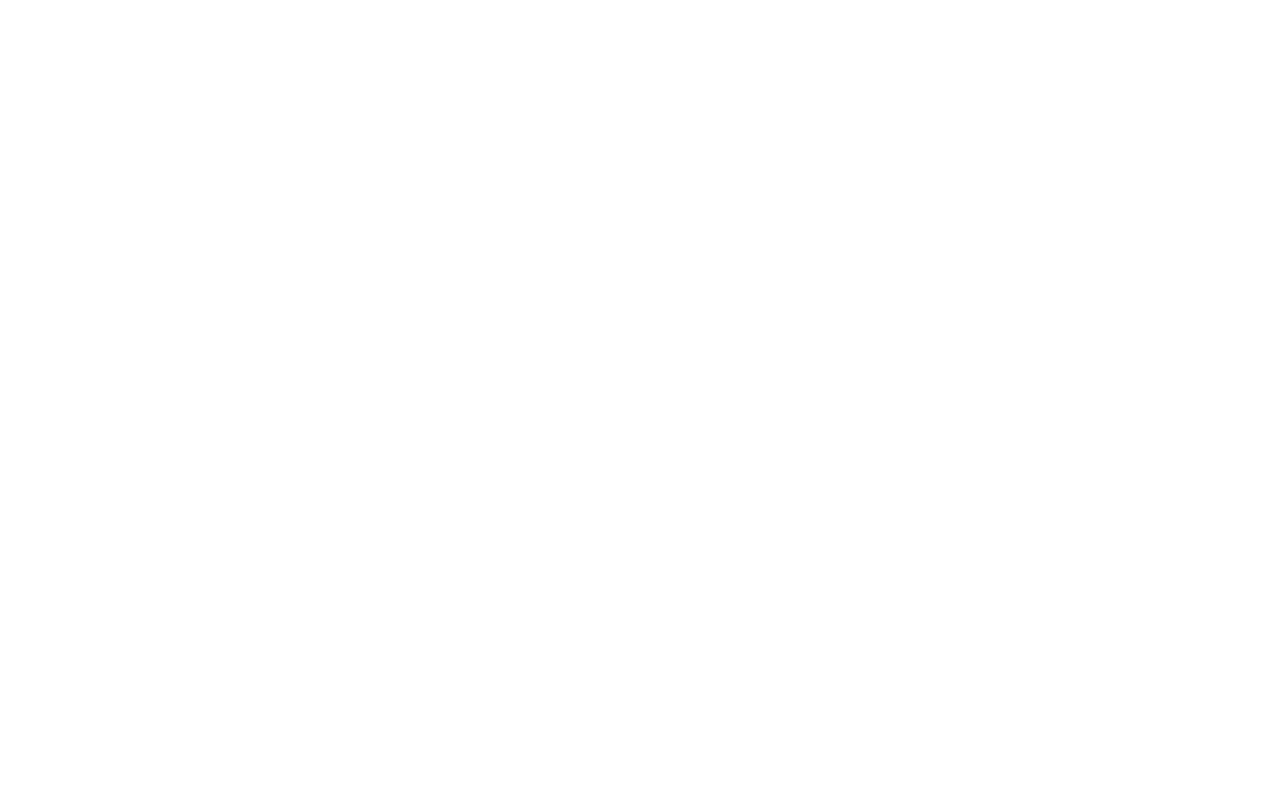
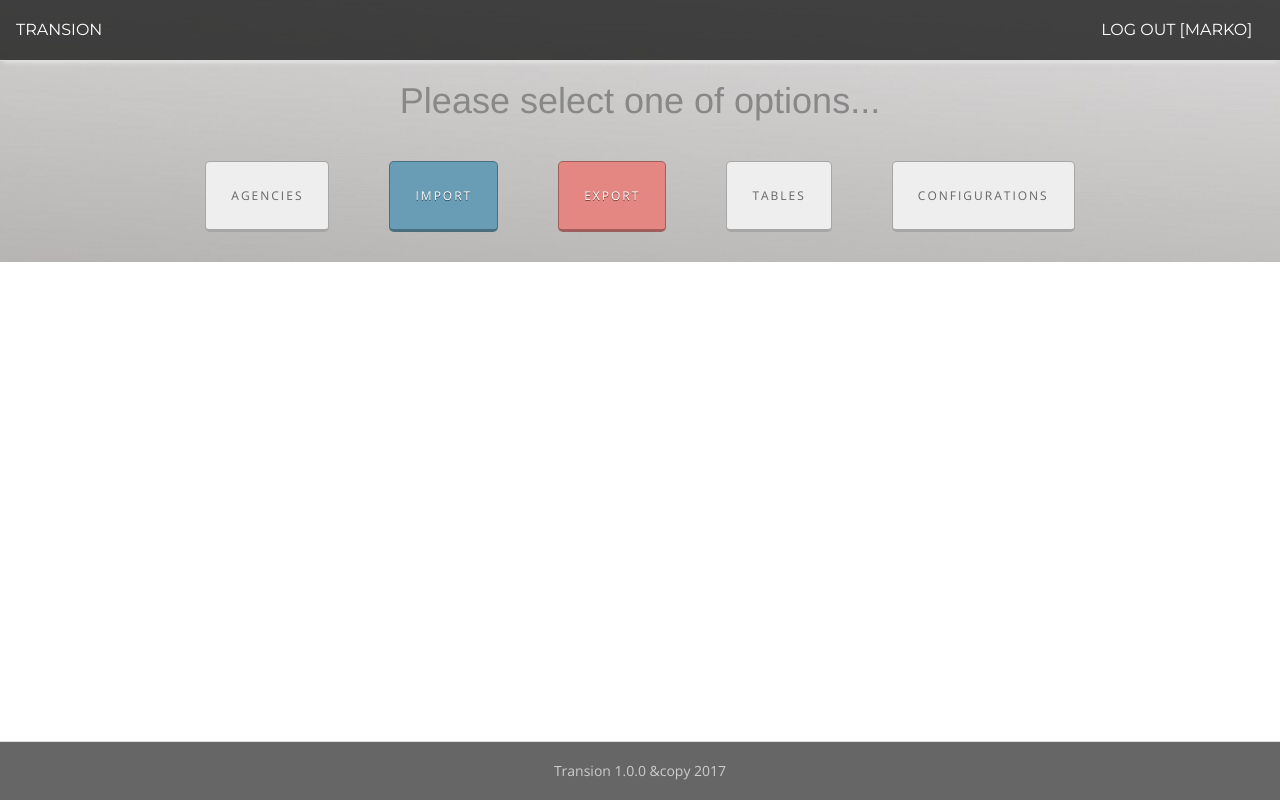
Before and after one commit to DejanUrosevic/transion-react, a React (Create React App) app in the folder transion-react/: page /home in a window 1280 px wide. Built offline with nearby package versions, Linux system fonts and the light colour scheme; a web font is replaced by a local one.

Commit message:
Put jwt in localStorage, get username and roles from server. Setup animation when click on button on homepage.

```diff
--- a/transion-react/package.json
+++ b/transion-react/package.json
@@ -7,6 +7,7 @@
     "history": "^1.17.0",
     "prop-types": "^15.6.0",
     "react": "^16.0.0",
+    "react-devtools": "^2.5.2",
     "react-dom": "^16.0.0",
     "react-redux": "^5.0.6",
     "react-router": "^4.2.0",
--- a/transion-react/src/App.js
+++ b/transion-react/src/App.js
@@ -1,11 +1,13 @@
 import React, { Component } from 'react';
 import { Route } from 'react-router-dom';
 import LoginPage from './component/pages/LoginPages';
+import HomePage from './component/pages/HomePage';
 
 
 const App = () => (
   <div>
-    <Route path = "/" exact component={LoginPage} />
+    <Route path = "/" exact component = {LoginPage} />
+    <Route path = "/home" exact component = {HomePage} />
   </div>
 );
 
--- a/transion-react/src/action/action.js
+++ b/transion-react/src/action/action.js
@@ -1,5 +1,5 @@
 import { USER_LOGGED_IN } from '../types';
-import api from '../api';
+import api from '../api/user-api';
 
 export const userLoggedIn = (user) => ({
     type: USER_LOGGED_IN,
--- a/transion-react/src/api.js
+++ /dev/null
@@ -1,11 +0,0 @@
-import axios from 'axios';
-
-export default {
-    user: {
-        login: (user) =>
-            axios.post('http://localhost:8080/login', { "username": user.username, "password":user.password }).
-            then(
-                res => res.data
-            )
-    }
-}
--- /dev/null
+++ b/transion-react/src/api/user-api.js
@@ -0,0 +1,14 @@
+import axios from 'axios';
+
+var self = this;
+
+export default {
+    user: {
+        login: (user) =>
+            axios.post('http://localhost:8080/login', { "username": user.username, "password":user.password })
+            .then(function(response){
+                localStorage.setItem("token", response.headers.authorization);
+                return response.data;
+            })
+    }
+}
--- /dev/null
+++ b/transion-react/src/component/footer.js
@@ -0,0 +1,12 @@
+import React from 'react';
+
+const Footer = () => {
+    return (
+        <nav className="navbar navbar-default navbar-fixed-bottom footer">
+            <span className="copyright"> <span styles="{{color:#42cbf4;}}">Transion 1.0.0 </span> &copy 2017</span>
+        </nav>
+    );
+};
+
+
+export default Footer;
--- /dev/null
+++ b/transion-react/src/component/header.js
@@ -0,0 +1,18 @@
+import React from 'react';
+
+const Header = () => {
+    return (
+        <nav className="main-nav-outer" id="navbarPopup">
+            <div className="navbar-collapse collapse">
+                <ul className="nav navbar-nav navbar-left main-nav">
+                    <li styles="{{font-size: 26px;}}"> <span id="logoText" styles="{{color:#42cbf4;}}">Transion </span></li>
+                </ul>
+                <ul className="nav navbar-nav navbar-right main-nav">
+                    <li styles="{{font-size: 18px;}}">Log out [Marko] <i className="fa fa-sign-out" aria-hidden="true"></i> </li>
+                </ul>
+            </div>
+        </nav>
+    )
+};
+
+export default Header;
--- a/transion-react/src/component/messages/LoginError.js
+++ b/transion-react/src/component/messages/LoginError.js
@@ -1,10 +1,13 @@
 import React from 'react'
 import PropTypes from 'prop-types'
 
-const LoginError = ({ text }) =>
-    <span>
-        <p styles="{{ color:'red' }}">{text}</p>
-    </span>
+const LoginError = ({ text }) =>{
+    return (
+        <span>
+            <p styles="{{ color:'red' }}">{text}</p>
+        </span>
+    )
+}
 
 LoginError.propTypes = {
     text: PropTypes.string.isRequireds
--- /dev/null
+++ b/transion-react/src/component/pages/HomePage.js
@@ -0,0 +1,99 @@
+import React, { Component } from 'react';
+import Header from '../header';
+import Footer from '../footer';
+
+
+class HomePage extends React.Component {
+
+    constructor(props){
+        super(props);
+        this.showAgencies = this.showAgencies.bind(this);
+        this.showImports = this.showImports.bind(this);
+        this.state = {
+            agenciesButtonStyle : {},
+            importsButtonStyle: {},
+            hr1Style: {display:'none'},
+            agenciesStyle: {display:'none'},
+            importsStyle: {display:'none'}
+        };
+    }
+
+    componendDidMount(){
+        console.log("Mounted");
+    }
+
+    showAgencies = (e) => {
+        this.setState({
+            agenciesButtonStyle: {padding: '40px', backgroundColor: '#CCC', borderColor: 'rgba(0,0,0,0.9)'},
+            importsButtonStyle: {padding: '30px 30px', backgroundColor: '#699DB6', borderColor: 'rgba(0,0,0,0.3)'},
+            hr1Style: {display: 'block'},
+            agenciesStyle: {display: 'block'},
+            importsStyle: {display: 'none'}
+        });
+    };
+
+    showImports = (e) => {
+        this.setState({
+            agenciesButtonStyle: {padding: '30px 30px', backgroundColor: '#eee', borderColor: 'rgba(0,0,0,0.3)'},
+            importsButtonStyle: {padding: '40px', backgroundColor: '#3C677B', borderColor: 'rgba(0,0,0,0.9)'},
+            hr1Style: {display: 'block'},
+            agenciesStyle: {display: 'none'},
+            importsStyle: {display: 'block'}
+        });
+        /* document.getElementById("importsButton").setAttribute("style", " padding: 40px; background-color: #3C677B; border-color: rgba(0,0,0,0.9);");
+        document.getElementById("agenciesButton").setAttribute("style", "padding: 30px 30px; background-color: #eee; border-color: rgba(0,0,0,0.3);")
+        document.getElementById("hr1").style.display = "block";
+        document.getElementById("agencies").style.display = "none";
+        document.getElementById("imports").style.display = "block"; */
+    };
+
+    render() {
+      return (
+        <div className = "b2">
+            <Header />
+
+            <h1 align="center">
+			    Please select one of options...
+		    </h1>
+
+            <div className="row">
+                <div align="center" className="animated fadeInUp">
+                    <p>
+                        <a ref="agenciesButton" href="#" className="btn" style={this.state.agenciesButtonStyle} onClick={this.showAgencies}>Agencies</a>
+                        <a ref="importsButton" href="#" className="btn btn-blue" style={this.state.importsButtonStyle} onClick={this.showImports} >Import</a>
+                        <a href="#" className="btn btn-red">Export</a>
+                        <a href="/tables" className="btn btn-green">Tables</a>
+                        <a href="#" className="btn btn-green">Configurations</a>
+                    </p>
+                </div>
+            </div>
+
+            <hr id="hr1" className="animated fadeInDown" style={this.state.hr1Style}/>
+
+            <div ref="agencies" id="agencies" align="center" className="animated fadeInDown" style={this.state.agenciesStyle}>
+                <p>
+                    <a href="#" className="btn">List all agencies</a>
+                    <a href="#" className="btn btn-blue">Find agency</a>
+                    <a href="#" className="btn btn-red">Transactions</a>
+                    <a href="#" className="btn btn-green">Search</a>
+                    <a href="#" className="btn btn-green">Search</a>
+                    <a href="#" className="btn btn-green">Search</a>
+                </p>
+            </div>
+
+            <div ref="imports" id="imports" align="center" className="animated fadeInDown" style={this.state.importsStyle}>
+                <p>
+                    <a href="#" className="btn">List all imports</a>
+                    <a href="#" className="btn btn-blue">Import new file</a>
+                    <a href="#" className="btn btn-red">Something else</a>
+                    <a href="#" className="btn btn-green">Search</a>
+                </p>
+            </div>
+
+            <Footer />
+        </div>
+      )
+    }
+};
+
+export default HomePage;
--- a/transion-react/src/component/pages/LoginPages.js
+++ b/transion-react/src/component/pages/LoginPages.js
@@ -2,7 +2,8 @@ import React from 'react';
 import LoginForm from '../forms/LoginForm';
 import PropTypes from 'prop-types';
 import { connect } from 'react-redux';
-import { login } from '../../action/action.js'
+import { login } from '../../action/action.js';
+import Footer from '../footer';
 
 class LoginPages extends React.Component {
 
@@ -33,9 +34,7 @@ class LoginPages extends React.Component {
           </header>
         </div>
 
-        <nav className="navbar navbar-default navbar-fixed-bottom footer">
-          <span className="copyright"> <span styles="{{color:#42cbf4;}}">Transion 1.0.0 </span> &copy 2017</span>
-        </nav>
+        <Footer />
       </div>
     )
   }
```
Also changed, not shown: 1 other file (tests, documents, lock files or other folders).
